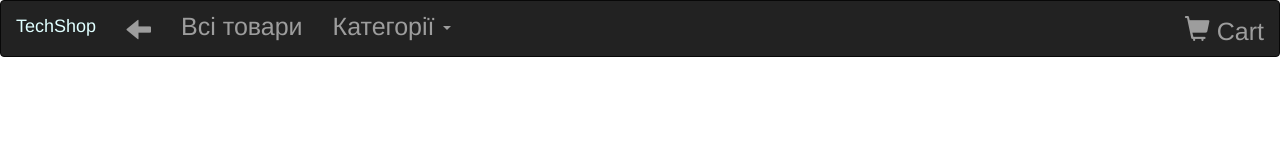
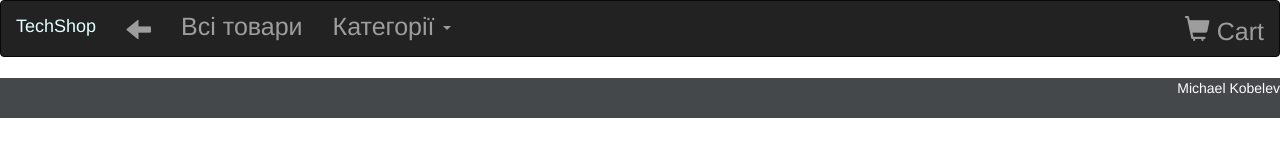
Before and after one commit to mike-kob/tech-shop, a website built with webpack: page docs/index.html in a window 1280 px wide. Built offline with nearby package versions, Linux system fonts and the light colour scheme; no server answers.

Commit message:
added footer

```diff
--- a/docs/index.html
+++ b/docs/index.html
@@ -56,7 +56,9 @@
         <p class="operation_ok active-cart"></p>
     </div>
 </div>
-
+<footer class="footer">
+    <p class="footer-name">Michael Kobelev</p>
+</footer>
 <script src="./js/main.js"></script>
 <script>console.log("lol");</script>
 <script src="https://maxcdn.bootstrapcdn.com/bootstrap/3.3.7/js/bootstrap.min.js"></script>
--- a/src/scss/main.scss
+++ b/src/scss/main.scss
@@ -239,6 +239,17 @@ button.page-button {
   float: left;
 }
 
+.footer-name{
+  float: right;
+  color: white;
+}
+
+.footer{
+    height: 40px;
+    background: #2c2f33e0;
+    margin: 0;
+}
+
 @media (max-width: 1000px) {
   a.cart-item-title {
     display: block;
```
Also changed, not shown: docs/css/main.css.
